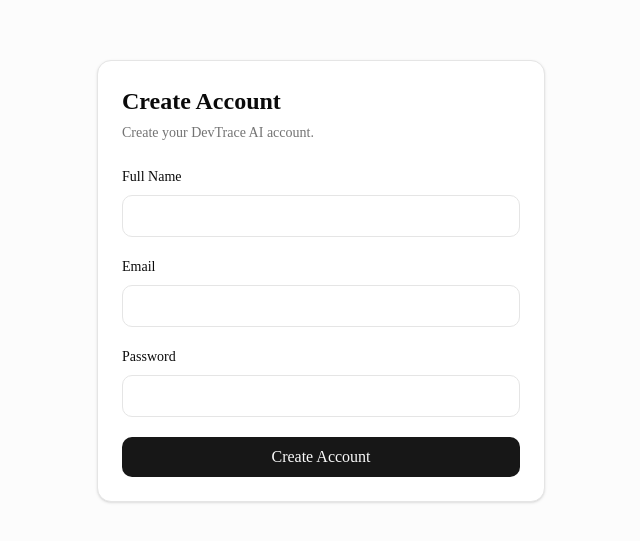
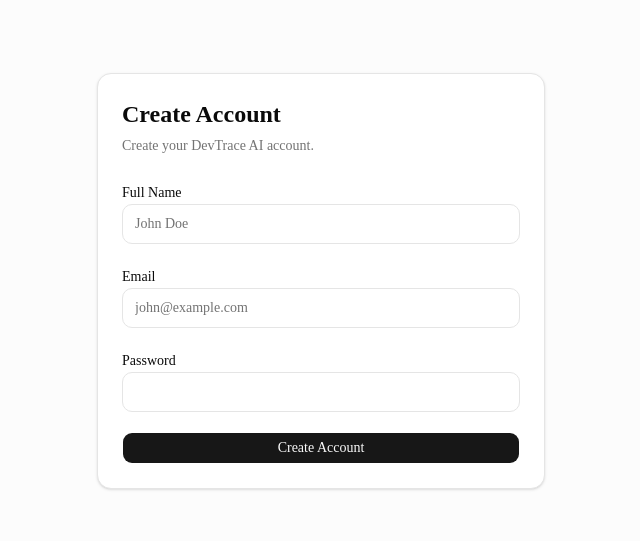
Before and after one commit to Abdur-Razzaqe/DevTrace-AI, a Next.js app: page /register in a window 1280 px wide. Shown: the part 119-660 px from the top of the page, without its empty margins (319-959 px from the left). Built offline with nearby package versions, Linux system fonts and the light colour scheme.

Commit message:
refactor(auth): use reusable input and button components

```diff
--- a/src/app/layout.tsx
+++ b/src/app/layout.tsx
@@ -4,6 +4,7 @@
 
 import { ThemeProvider } from '@/providers/theme-provider';
 import { TooltipProvider } from '@/components/ui/tooltip';
+import { Toaster } from 'sonner';
 
 const geistSans = Geist({
   variable: '--font-geist-sans',
@@ -34,7 +35,10 @@
           enableSystem
           disableTransitionOnChange
         >
-          <TooltipProvider>{children}</TooltipProvider>
+          <TooltipProvider>
+            {children}
+            <Toaster richColors position="top-right" />
+          </TooltipProvider>
         </ThemeProvider>
       </body>
     </html>
--- a/src/components/forms/register-form.tsx
+++ b/src/components/forms/register-form.tsx
@@ -4,12 +4,15 @@
 import { zodResolver } from '@hookform/resolvers/zod';
 
 import { registerSchema, type RegisterInput } from '@/schemas/auth.schema';
+import { Button } from '@/components/ui/button';
+import { Input } from '@/components/ui/input';
 
 export function RegisterForm() {
   const {
     register,
     handleSubmit,
     formState: { errors, isSubmitting },
+    reset,
   } = useForm<RegisterInput>({
     resolver: zodResolver(registerSchema),
     defaultValues: {
@@ -20,63 +23,67 @@
   });
 
   const onSubmit = async (data: RegisterInput) => {
-    console.log(data);
+    try {
+      console.log('Register Data:', data);
+
+      // TODO:
+      // await authClient.signUp.email(...)
+
+      reset();
+    } catch (error) {
+      console.error(error);
+    }
   };
 
   return (
     <form onSubmit={handleSubmit(onSubmit)} className="space-y-5">
-      <div>
-        <label htmlFor="name" className="mb-2 block text-sm font-medium">
+      {/* Name */}
+      <div className="space-y-2">
+        <label htmlFor="name" className="text-sm font-medium">
           Full Name
         </label>
 
-        <input
-          id="name"
-          type="text"
-          {...register('name')}
-          className="border-input bg-background w-full rounded-lg border px-3 py-2 outline-none focus:ring-2"
-        />
+        <Input id="name" placeholder="John Doe" autoComplete="name" {...register('name')} />
 
-        {errors.name && <p className="mt-1 text-sm text-red-500">{errors.name.message}</p>}
+        {errors.name && <p className="text-destructive text-sm">{errors.name.message}</p>}
       </div>
 
-      <div>
-        <label htmlFor="email" className="mb-2 block text-sm font-medium">
+      {/* Email */}
+      <div className="space-y-2">
+        <label htmlFor="email" className="text-sm font-medium">
           Email
         </label>
 
-        <input
+        <Input
           id="email"
           type="email"
+          placeholder="john@example.com"
+          autoComplete="email"
           {...register('email')}
-          className="border-input bg-background w-full rounded-lg border px-3 py-2 outline-none focus:ring-2"
         />
 
-        {errors.email && <p className="mt-1 text-sm text-red-500">{errors.email.message}</p>}
+        {errors.email && <p className="text-destructive text-sm">{errors.email.message}</p>}
       </div>
 
-      <div>
-        <label htmlFor="password" className="mb-2 block text-sm font-medium">
+      {/* Password */}
+      <div className="space-y-2">
+        <label htmlFor="password" className="text-sm font-medium">
           Password
         </label>
 
-        <input
+        <Input
           id="password"
           type="password"
+          autoComplete="new-password"
           {...register('password')}
-          className="border-input bg-background w-full rounded-lg border px-3 py-2 outline-none focus:ring-2"
         />
 
-        {errors.password && <p className="mt-1 text-sm text-red-500">{errors.password.message}</p>}
+        {errors.password && <p className="text-destructive text-sm">{errors.password.message}</p>}
       </div>
 
-      <button
-        type="submit"
-        disabled={isSubmitting}
-        className="bg-primary text-primary-foreground w-full rounded-lg py-2 font-medium disabled:opacity-50"
-      >
+      <Button type="submit" className="w-full" disabled={isSubmitting}>
         {isSubmitting ? 'Creating account...' : 'Create Account'}
-      </button>
+      </Button>
     </form>
   );
 }
--- /dev/null
+++ b/src/components/ui/input.tsx
@@ -0,0 +1,19 @@
+import * as React from 'react';
+
+import { cn } from '@/lib/utils';
+
+type InputProps = React.InputHTMLAttributes<HTMLInputElement>;
+
+export function Input({ className, type = 'text', ...props }: InputProps) {
+  return (
+    <input
+      type={type}
+      data-slot="input"
+      className={cn(
+        'border-input bg-background placeholder:text-muted-foreground focus-visible:ring-ring flex h-10 w-full rounded-lg border px-3 py-2 text-sm transition-colors outline-none focus-visible:ring-2 disabled:cursor-not-allowed disabled:opacity-50',
+        className
+      )}
+      {...props}
+    />
+  );
+}
```
